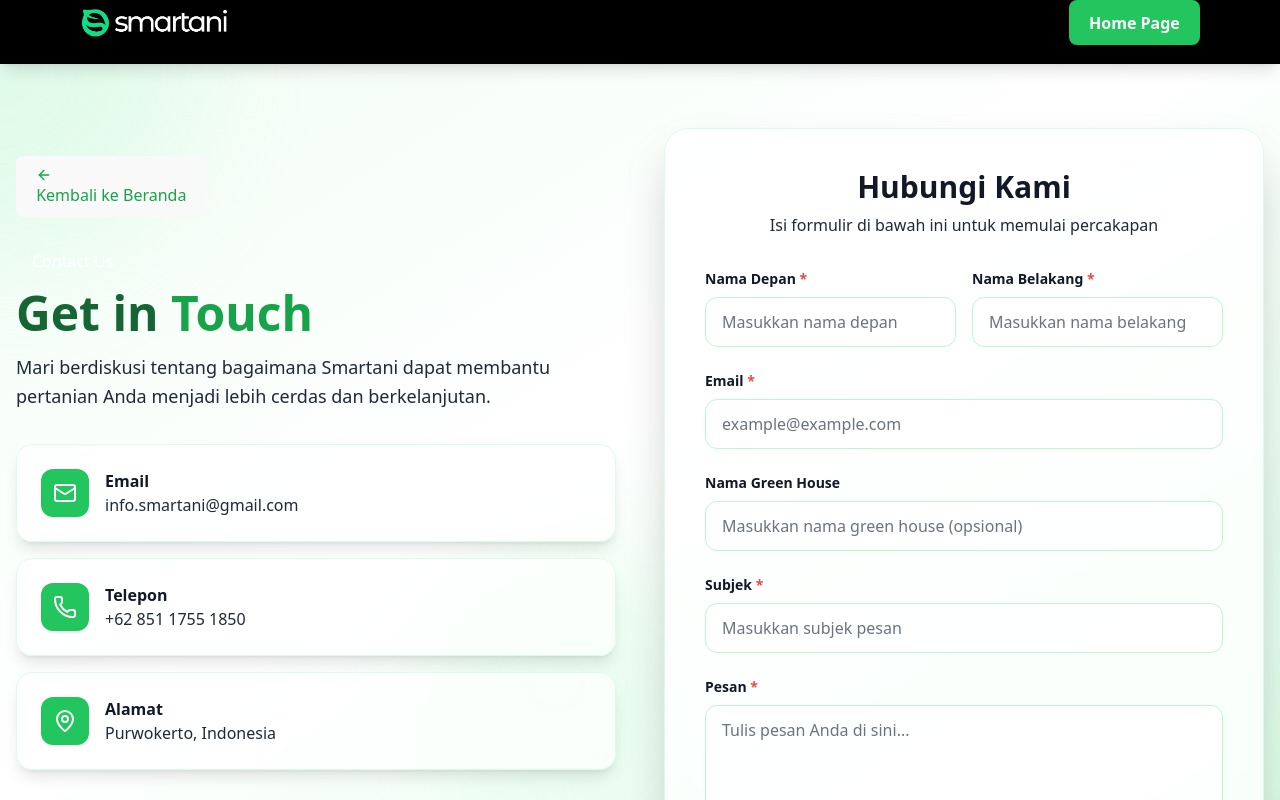
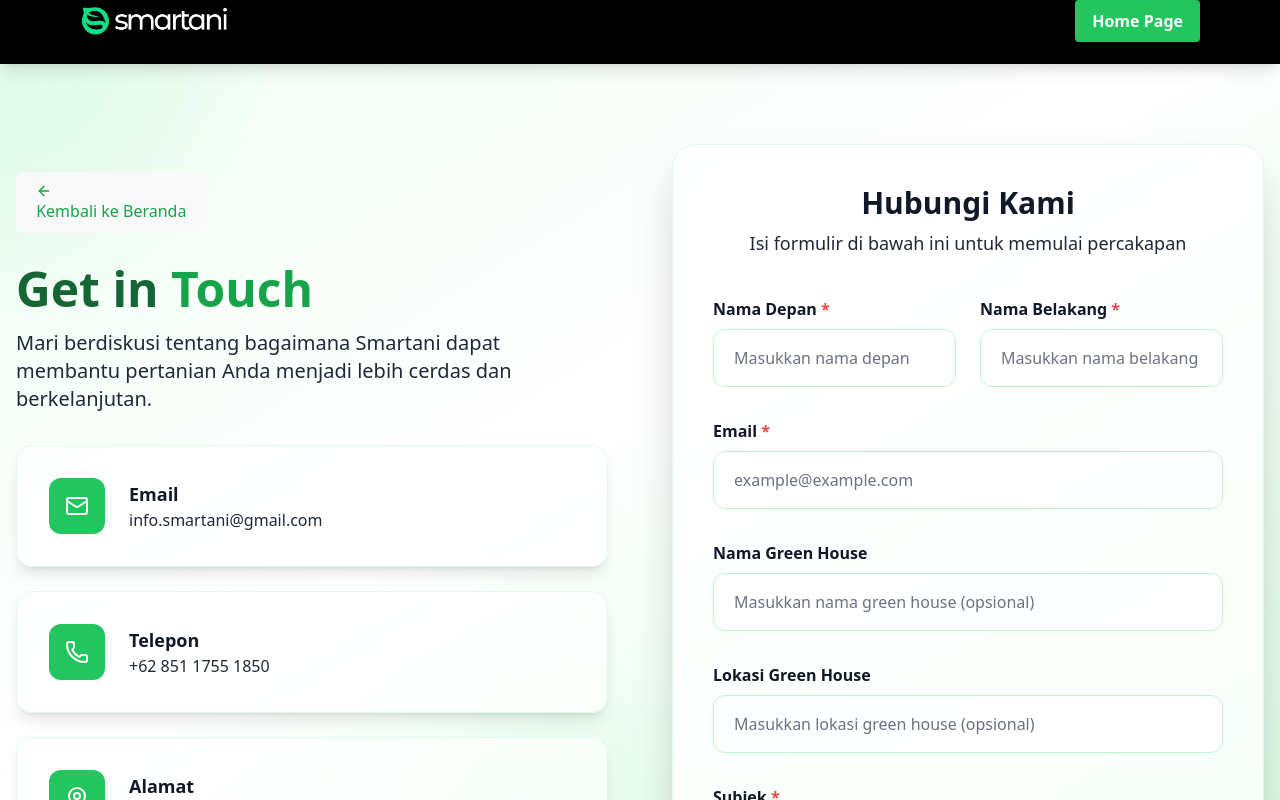
Before and after one commit to DestianArdanAlfatanu/Smartani, a React (Vite) app: page /form in a window 1280 px wide. Built offline with nearby package versions, Linux system fonts and the light colour scheme.

Commit message:
Update Form.jsx Responsive Layar Monitor

```diff
--- a/index.html
+++ b/index.html
@@ -4,7 +4,7 @@
     <meta charset="UTF-8" />
     <link rel="icon" type="image/svg+xml" href="/Logo.png" />
     <meta name="viewport" content="width=device-width, initial-scale=1.0" />
-    <title>SmarTani</title>
+    <title>Smartani</title>
     <link
     rel="stylesheet"
     href="https://cdnjs.cloudflare.com/ajax/libs/font-awesome/6.5.0/css/all.min.css"
--- a/src/Form.jsx
+++ b/src/Form.jsx
@@ -72,17 +72,17 @@ export default function ContactForm() {
         className="navbar bg-black shadow-lg sticky top-0 z-50 h-16 min-h-0"
         style={{ width: '100vw', margin: 0, padding: 0 }}
       >
-        <div className="w-full flex justify-between items-center px-4 sm:px-6 md:px-8 lg:px-12 xl:px-20" style={{ maxWidth: 'none' }}>
+        <div className="w-full flex justify-between items-center px-4 sm:px-6 md:px-8 lg:px-12 xl:px-20 2xl:px-32" style={{ maxWidth: 'none' }}>
           <div className="flex items-center">
             <img src="/Smartani Typo.png" alt="Smartani Logo" className="h-8 object-contain" />
           </div>
 
           <div className="hidden md:flex gap-6">
-            <Link to="/"><button className="btn bg-green-500 text-white font-semibold hover:bg-green-700 hover:text-white">Home Page</button></Link>
+            <Link to="/"><button className="bg-green-500 text-white font-semibold hover:bg-green-700 hover:text-white px-4 py-2 rounded transition-colors">Home Page</button></Link>
           </div>
 
           <div className="md:hidden absolute right-5">
-            <button className="btn btn-square hover:text-white hover:bg-green-500 btn-ghost" onClick={() => setMenuOpen(!menuOpen)}>
+            <button className="p-2 hover:text-white hover:bg-green-500 rounded transition-colors" onClick={() => setMenuOpen(!menuOpen)}>
               <svg xmlns="http://www.w3.org/2000/svg" width="24" height="24" viewBox="0 0 24 24" fill="none" stroke="currentColor" strokeWidth="2" strokeLinecap="round" strokeLinejoin="round" className="text-white">
                 <path d="M4 12h16" /><path d="M4 18h16" /><path d="M4 6h16" />
               </svg>
@@ -93,20 +93,21 @@ export default function ContactForm() {
         {menuOpen && (
           <div className="md:hidden bg-white shadow-md absolute top-16 right-0 z-40 w-48 rounded-lg border border-gray-200">
             <div className="flex flex-col items-start gap-3 py-4 px-4 text-black">
-               <Link to="/"><button className="btn bg-green-500 text-white font-semibold hover:bg-green-700 hover:text-white">Home Page</button></Link>
+               <Link to="/"><button className="bg-green-500 text-white font-semibold hover:bg-green-700 hover:text-white px-4 py-2 rounded transition-colors">Home Page</button></Link>
             </div>
           </div>
         )}
       </div>
-
+      {/* Main Content */}
       <div className="w-full min-h-screen relative overflow-hidden" style={{ width: '100vw' }}>
+        {/* Background Elements */}
         <div className="absolute top-0 left-0 w-96 h-96 bg-green-200 opacity-30 rounded-full blur-3xl -translate-x-1/2 -translate-y-1/2"></div>
         <div className="absolute bottom-0 right-0 w-80 h-80 bg-green-300 opacity-20 rounded-full blur-3xl translate-x-1/2 translate-y-1/2"></div>
         <div className="absolute top-1/2 left-1/3 w-64 h-64 bg-green-100 opacity-40 rounded-full blur-2xl"></div>
 
-        <div className="relative z-10 w-full px-4 py-8 lg:py-16" style={{ maxWidth: 'none' }}>
-          <div className="grid grid-cols-1 lg:grid-cols-2 gap-12 items-start max-w-7xl mx-auto">
-
+        <div className="relative z-10 w-full px-4 py-8 lg:py-16 xl:py-20 2xl:py-24" style={{ maxWidth: 'none' }}>
+          <div className="grid grid-cols-1 lg:grid-cols-2 gap-8 lg:gap-12 xl:gap-16 2xl:gap-20 items-start max-w-7xl xl:max-w-8xl 2xl:max-w-9xl mx-auto">
+            {/* Left Column - Contact Info */}
             <div className="space-y-8 lg:pt-12">
               <div className="mb-6 -mt-5">
                 <Link to="/">
@@ -118,86 +119,86 @@ export default function ContactForm() {
               </div>
 
               <div className="space-y-4">
-                <span className="badge badge-success px-4 py-4 text-white rounded-full">Contact Us</span>
-                <h1 className="text-4xl lg:text-5xl font-bold text-green-800 leading-tight">
+                <h1 className="text-4xl xl:text-5xl 2xl:text-6xl font-bold text-green-800 leading-tight">
                   Get in <span className="text-green-600">Touch</span>
                 </h1>
-                <p className="text-lg text-gray-800 leading-relaxed">
+                <p className="text-base lg:text-lg xl:text-xl text-gray-800 leading-relaxed">
                   Mari berdiskusi tentang bagaimana Smartani dapat membantu pertanian Anda menjadi lebih cerdas dan berkelanjutan.
                 </p>
               </div>
 
-              <div className="space-y-4">
-                <div className="bg-white/70 backdrop-blur-sm rounded-2xl p-6 shadow-lg border border-green-100 hover:shadow-xl transition-all duration-300">
-                  <div className="flex items-center gap-4">
-                    <div className="bg-green-500 p-3 rounded-xl text-white">
-                      <Mail className="w-6 h-6" />
+              <div className="space-y-4 xl:space-y-6">
+                <div className="bg-white/70 backdrop-blur-sm rounded-2xl p-4 lg:p-6 xl:p-8 shadow-lg border border-green-100 hover:shadow-xl transition-all duration-300">
+                  <div className="flex items-center gap-4 xl:gap-6">
+                    <div className="bg-green-500 p-3 xl:p-4 rounded-xl text-white">
+                      <Mail className="w-5 h-5 xl:w-6 xl:h-6" />
                     </div>
                     <div>
-                      <h3 className="font-bold text-gray-900">Email</h3>
-                      <p className="text-gray-800">info.smartani@gmail.com</p>
+                      <h3 className="font-bold text-gray-900 text-base xl:text-lg">Email</h3>
+                      <p className="text-gray-800 text-sm xl:text-base">info.smartani@gmail.com</p>
                     </div>
                   </div>
                 </div>
 
-                <div className="bg-white/70 backdrop-blur-sm rounded-2xl p-6 shadow-lg border border-green-100 hover:shadow-xl transition-all duration-300">
-                  <div className="flex items-center gap-4">
-                    <div className="bg-green-500 p-3 rounded-xl text-white">
-                      <Phone className="w-6 h-6" />
+                <div className="bg-white/70 backdrop-blur-sm rounded-2xl p-4 lg:p-6 xl:p-8 shadow-lg border border-green-100 hover:shadow-xl transition-all duration-300">
+                  <div className="flex items-center gap-4 xl:gap-6">
+                    <div className="bg-green-500 p-3 xl:p-4 rounded-xl text-white">
+                      <Phone className="w-5 h-5 xl:w-6 xl:h-6" />
                     </div>
                     <div>
-                      <h3 className="font-bold text-gray-900">Telepon</h3>
-                      <p className="text-gray-800">+62 851 1755 1850</p>
+                      <h3 className="font-bold text-gray-900 text-base xl:text-lg">Telepon</h3>
+                      <p className="text-gray-800 text-sm xl:text-base">+62 851 1755 1850</p>
                     </div>
                   </div>
                 </div>
 
-                <div className="bg-white/70 backdrop-blur-sm rounded-2xl p-6 shadow-lg border border-green-100 hover:shadow-xl transition-all duration-300">
-                  <div className="flex items-center gap-4">
-                    <div className="bg-green-500 p-3 rounded-xl text-white">
-                      <MapPin className="w-6 h-6" />
+                <div className="bg-white/70 backdrop-blur-sm rounded-2xl p-4 lg:p-6 xl:p-8 shadow-lg border border-green-100 hover:shadow-xl transition-all duration-300">
+                  <div className="flex items-center gap-4 xl:gap-6">
+                    <div className="bg-green-500 p-3 xl:p-4 rounded-xl text-white">
+                      <MapPin className="w-5 h-5 xl:w-6 xl:h-6" />
                     </div>
                     <div>
-                      <h3 className="font-bold text-gray-900">Alamat</h3>
-                      <p className="text-gray-800">Purwokerto, Indonesia</p>
+                      <h3 className="font-bold text-gray-900 text-base xl:text-lg">Alamat</h3>
+                      <p className="text-gray-800 text-sm xl:text-base">Purwokerto, Indonesia</p>
                     </div>
                   </div>
                 </div>
               </div>
 
-              <div className="hidden lg:block space-y-4">
-                <h3 className="text-xl font-bold text-green-800">Mengapa Smartani?</h3>
-                <div className="space-y-3">
-                  <div className="flex items-center gap-3">
-                    <CheckCircle className="text-green-500 w-5 h-5 flex-shrink-0" />
-                    <span className="text-gray-900">Konsultasi gratis dan tanpa komitmen</span>
+              <div className="hidden lg:block space-y-4 xl:space-y-6">
+                <h3 className="text-lg xl:text-xl 2xl:text-2xl font-bold text-green-800">Mengapa Smartani?</h3>
+                <div className="space-y-3 xl:space-y-4">
+                  <div className="flex items-center gap-3 xl:gap-4">
+                    <CheckCircle className="text-green-500 w-5 h-5 xl:w-6 xl:h-6 flex-shrink-0" />
+                    <span className="text-gray-900 text-sm xl:text-base">Konsultasi gratis dan tanpa komitmen</span>
                   </div>
-                  <div className="flex items-center gap-3">
-                    <CheckCircle className="text-green-500 w-5 h-5 flex-shrink-0" />
-                    <span className="text-gray-900">Solusi disesuaikan dengan kebutuhan</span>
+                  <div className="flex items-center gap-3 xl:gap-4">
+                    <CheckCircle className="text-green-500 w-5 h-5 xl:w-6 xl:h-6 flex-shrink-0" />
+                    <span className="text-gray-900 text-sm xl:text-base">Solusi disesuaikan dengan kebutuhan</span>
                   </div>
-                  <div className="flex items-center gap-3">
-                    <CheckCircle className="text-green-500 w-5 h-5 flex-shrink-0" />
-                    <span className="text-gray-900">Dukungan teknis 24/7</span>
+                  <div className="flex items-center gap-3 xl:gap-4">
+                    <CheckCircle className="text-green-500 w-5 h-5 xl:w-6 xl:h-6 flex-shrink-0" />
+                    <span className="text-gray-900 text-sm xl:text-base">Dukungan teknis 24/7</span>
                   </div>
-                  <div className="flex items-center gap-3">
-                    <CheckCircle className="text-green-500 w-5 h-5 flex-shrink-0" />
-                    <span className="text-gray-900">Teknologi ramah lingkungan</span>
+                  <div className="flex items-center gap-3 xl:gap-4">
+                    <CheckCircle className="text-green-500 w-5 h-5 xl:w-6 xl:h-6 flex-shrink-0" />
+                    <span className="text-gray-900 text-sm xl:text-base">Teknologi ramah lingkungan</span>
                   </div>
                 </div>
               </div>
             </div>
 
-            <div className="bg-white/80 backdrop-blur-sm rounded-3xl p-8 lg:p-10 shadow-2xl border border-green-100">
-              <div className="text-center mb-8">
-                <h2 className="text-2xl lg:text-3xl font-bold text-gray-900 mb-2">Hubungi Kami</h2>
-                <p className="text-gray-800">Isi formulir di bawah ini untuk memulai percakapan</p>
+            {/* Right Column - Contact Form */}
+            <div className="bg-white/80 backdrop-blur-sm rounded-3xl p-6 lg:p-8 xl:p-10 2xl:p-12 shadow-2xl border border-green-100">
+              <div className="text-center mb-6 lg:mb-8 xl:mb-10">
+                <h2 className="text-2xl xl:text-3xl 2xl:text-4xl font-bold text-gray-900 mb-2">Hubungi Kami</h2>
+                <p className="text-gray-800 text-base xl:text-lg">Isi formulir di bawah ini untuk memulai percakapan</p>
               </div>
 
-              <div className="space-y-6">
-                <div className="grid grid-cols-1 sm:grid-cols-2 gap-4">
+              <div className="space-y-4 lg:space-y-6 xl:space-y-8">
+                <div className="grid grid-cols-1 sm:grid-cols-2 gap-4 xl:gap-6">
                   <div className="space-y-2">
-                    <label className="block text-sm font-semibold text-gray-900">
+                    <label className="block text-sm xl:text-base font-semibold text-gray-900">
                       Nama Depan <span className="text-red-500">*</span>
                     </label>
                     <input
@@ -206,12 +207,12 @@ export default function ContactForm() {
                       value={formData.firstName}
                       onChange={handleInputChange}
                       placeholder="Masukkan nama depan"
-                      className="w-full px-4 py-3 rounded-xl border border-green-200 focus:border-green-500 focus:ring-2 focus:ring-green-200 transition-all duration-200 bg-white/70 text-gray-900 placeholder-gray-500"
+                      className="w-full px-4 py-3 xl:px-5 xl:py-4 rounded-xl border border-green-200 focus:border-green-500 focus:ring-2 focus:ring-green-200 transition-all duration-200 bg-white/70 text-gray-900 placeholder-gray-500 text-sm xl:text-base"
                       required
                     />
                   </div>
                   <div className="space-y-2">
-                    <label className="block text-sm font-semibold text-gray-900">
+                    <label className="block text-sm xl:text-base font-semibold text-gray-900">
                       Nama Belakang <span className="text-red-500">*</span>
                     </label>
                     <input
@@ -220,14 +221,14 @@ export default function ContactForm() {
                       value={formData.lastName}
                       onChange={handleInputChange}
                       placeholder="Masukkan nama belakang"
-                      className="w-full px-4 py-3 rounded-xl border border-green-200 focus:border-green-500 focus:ring-2 focus:ring-green-200 transition-all duration-200 bg-white/70 text-gray-900 placeholder-gray-500"
+                      className="w-full px-4 py-3 xl:px-5 xl:py-4 rounded-xl border border-green-200 focus:border-green-500 focus:ring-2 focus:ring-green-200 transition-all duration-200 bg-white/70 text-gray-900 placeholder-gray-500 text-sm xl:text-base"
                       required
                     />
                   </div>
                 </div>
 
                 <div className="space-y-2">
-                  <label className="block text-sm font-semibold text-gray-900">
+                  <label className="block text-sm xl:text-base font-semibold text-gray-900">
                     Email <span className="text-red-500">*</span>
                   </label>
                   <input
@@ -236,27 +237,41 @@ export default function ContactForm() {
                     value={formData.email}
                     onChange={handleInputChange}
                     placeholder="example@example.com"
-                    className="w-full px-4 py-3 rounded-xl border border-green-200 focus:border-green-500 focus:ring-2 focus:ring-green-200 transition-all duration-200 bg-white/70 text-gray-900 placeholder-gray-500"
+                    className="w-full px-4 py-3 xl:px-5 xl:py-4 rounded-xl border border-green-200 focus:border-green-500 focus:ring-2 focus:ring-green-200 transition-all duration-200 bg-white/70 text-gray-900 placeholder-gray-500 text-sm xl:text-base"
                     required
                   />
                 </div>
 
                 <div className="space-y-2">
-                  <label className="block text-sm font-semibold text-gray-900">
+                  <label className="block text-sm xl:text-base font-semibold text-gray-900">
                     Nama Green House
                   </label>
                   <input
                     type="text"
-                    name="company"
+                    name="greenhouse"
                     value={formData.company}
                     onChange={handleInputChange}
                     placeholder="Masukkan nama green house (opsional)"
-                    className="w-full px-4 py-3 rounded-xl border border-green-200 focus:border-green-500 focus:ring-2 focus:ring-green-200 transition-all duration-200 bg-white/70 text-gray-900 placeholder-gray-500"
+                    className="w-full px-4 py-3 xl:px-5 xl:py-4 rounded-xl border border-green-200 focus:border-green-500 focus:ring-2 focus:ring-green-200 transition-all duration-200 bg-white/70 text-gray-900 placeholder-gray-500 text-sm xl:text-base"
                   />
                 </div>
 
                 <div className="space-y-2">
-                  <label className="block text-sm font-semibold text-gray-900">
+                  <label className="block text-sm xl:text-base font-semibold text-gray-900">
+                    Lokasi Green House
+                  </label>
+                  <input
+                    type="text"
+                    name="location"
+                    value={formData.company}
+                    onChange={handleInputChange}
+                    placeholder="Masukkan lokasi green house (opsional)"
+                    className="w-full px-4 py-3 xl:px-5 xl:py-4 rounded-xl border border-green-200 focus:border-green-500 focus:ring-2 focus:ring-green-200 transition-all duration-200 bg-white/70 text-gray-900 placeholder-gray-500 text-sm xl:text-base"
+                  />
+                </div>
+
+                <div className="space-y-2">
+                  <label className="block text-sm xl:text-base font-semibold text-gray-900">
                     Subjek <span className="text-red-500">*</span>
                   </label>
                   <input
@@ -265,31 +280,31 @@ export default function ContactForm() {
                     value={formData.subject}
                     onChange={handleInputChange}
                     placeholder="Masukkan subjek pesan"
-                    className="w-full px-4 py-3 rounded-xl border border-green-200 focus:border-green-500 focus:ring-2 focus:ring-green-200 transition-all duration-200 bg-white/70 text-gray-900 placeholder-gray-500"
+                    className="w-full px-4 py-3 xl:px-5 xl:py-4 rounded-xl border border-green-200 focus:border-green-500 focus:ring-2 focus:ring-green-200 transition-all duration-200 bg-white/70 text-gray-900 placeholder-gray-500 text-sm xl:text-base"
                     required
                   />
                 </div>
 
                 <div className="space-y-2">
-                  <label className="block text-sm font-semibold text-gray-900">
-                    Pesan <span className="text-red-500">*</span>
+                  <label className="block text-sm xl:text-base font-semibold text-gray-900">
+                    Konsultasi <span className="text-red-500">*</span>
                   </label>
                   <textarea
-                    name="message"
+                    name="consult"
                     value={formData.message}
                     onChange={handleInputChange}
                     rows="5"
-                    placeholder="Tulis pesan Anda di sini..."
-                    className="w-full px-4 py-3 rounded-xl border border-green-200 focus:border-green-500 focus:ring-2 focus:ring-green-200 transition-all duration-200 bg-white/70 resize-none text-gray-900 placeholder-gray-500"
+                    placeholder="Konsultasikan kendala Anda di sini..."
+                    className="w-full px-4 py-3 xl:px-5 xl:py-4 rounded-xl border border-green-200 focus:border-green-500 focus:ring-2 focus:ring-green-200 transition-all duration-200 bg-white/70 resize-none text-gray-900 placeholder-gray-500 text-sm xl:text-base"
                     required
                   />
                 </div>
 
                 <button
                   type="submit"
-                  className="w-full bg-gradient-to-r from-green-500 to-green-600 text-white font-bold py-4 px-6 rounded-xl hover:from-green-600 hover:to-green-700 transform hover:scale-[1.02] transition-all duration-200 shadow-lg hover:shadow-xl flex items-center justify-center gap-2"
+                  className="w-full bg-gradient-to-r from-green-500 to-green-600 text-white font-bold py-4 xl:py-5 px-6 rounded-xl hover:from-green-600 hover:to-green-700 transform hover:scale-[1.02] transition-all duration-200 shadow-lg hover:shadow-xl flex items-center justify-center gap-2 text-sm xl:text-base"
                 >
-                  <Send className="w-5 h-5" />
+                  <Send className="w-5 h-5 xl:w-6 xl:h-6" />
                   Kirim Formulir
                 </button>
               </div>
@@ -319,27 +334,28 @@ export default function ContactForm() {
         </div>
       </div>
 
-      <footer className="bg-black text-white py-12 w-full">
-        <div className="w-full max-w-7xl mx-auto px-4">
-          <div className="hidden lg:grid grid-cols-3 gap-8 items-start">
-            <div className="space-y-4">
-              <img src="/Smartani White.png" alt="logo" className='h-10 object-contain'/>
-              <p className="text-gray-400">Bertani menjadi sepenuh hati.</p>
+      {/* Footer */}
+      <footer className="bg-black text-white py-8 lg:py-12 xl:py-16 w-full">
+        <div className="w-full max-w-7xl xl:max-w-8xl 2xl:max-w-9xl mx-auto px-4 lg:px-8 xl:px-12 2xl:px-16">
+          <div className="hidden lg:grid grid-cols-3 gap-8 xl:gap-12 items-start">
+            <div className="space-y-4 xl:space-y-6">
+              <img src="/Smartani White.png" alt="logo" className="h-8 xl:h-10 object-contain"/>
+              <p className="text-gray-400 text-base xl:text-lg">Bertani menjadi sepenuh hati.</p>
             </div>
           </div>
 
           <div className="lg:hidden space-y-8">
             <div className="text-center space-y-4">
-              <img src="/Smartani White.png" alt="logo" className='h-10 object-contain mx-auto'/>
-              <p className="text-gray-400">Bertani menjadi sepenuh hati.</p>
+              <img src="/Smartani White.png" alt="logo" className="h-8 xl:h-10 object-contain mx-auto"/>
+              <p className="text-gray-400 text-base xl:text-lg">Bertani menjadi sepenuh hati.</p>
             </div>
           </div>
 
           <div className="border-t border-gray-800 mt-10 pt-6">
-            <div className="flex flex-col md:flex-row justify-between items-center text-sm text-gray-400 space-y-4 md:space-y-0">
+            <div className="flex flex-col md:flex-row justify-between items-center text-sm xl:text-base text-gray-400 space-y-4 md:space-y-0">
               <p>© 2025 Smartani. All rights reserved.</p>
 
-              <div className="flex space-x-4 text-xl">
+              <div className="flex space-x-4 xl:space-x-6 text-lg xl:text-xl">
                 <a href="https://www.facebook.com/profile.php?id=61577829394231" className="hover:text-white text-gray-400 transition-colors">
                   <i className="fab fa-facebook"></i>
                 </a>
```
Also changed, not shown: src/HomePage.jsx (+13 -13 lines), 2 other files (tests, documents, lock files or other folders).
